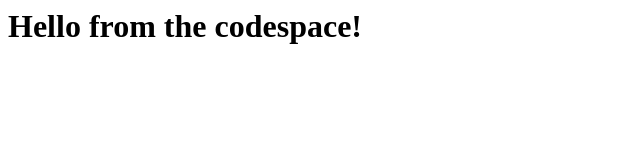
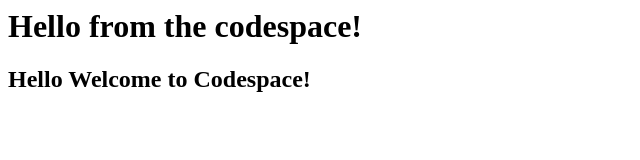
Before and after one commit to jnagaraj82/skills-code-with-codespaces, a plain HTML site: page index.html in a window 1280 px wide. Shown: the whole page, without its empty margins (0-640 px from the left). Drawn offline with Linux system fonts and the light colour scheme.

Commit message:
Adding hello from the codespace!

```diff
--- a/index.html
+++ b/index.html
@@ -1,3 +1,4 @@
 <html>
   <h1>Hello from the codespace!</h1>
+  <h2>Hello Welcome to Codespace!</h2>
 </html>
```
